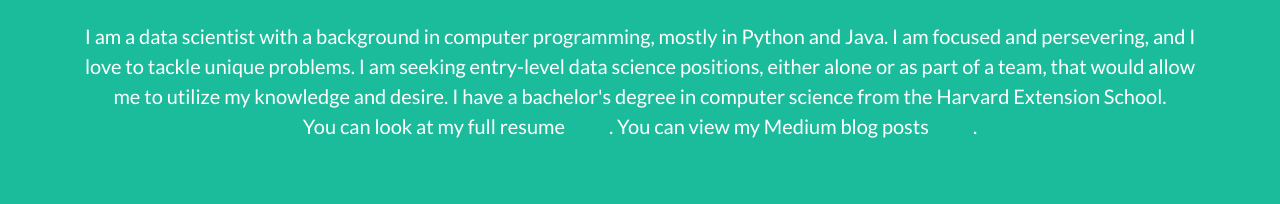
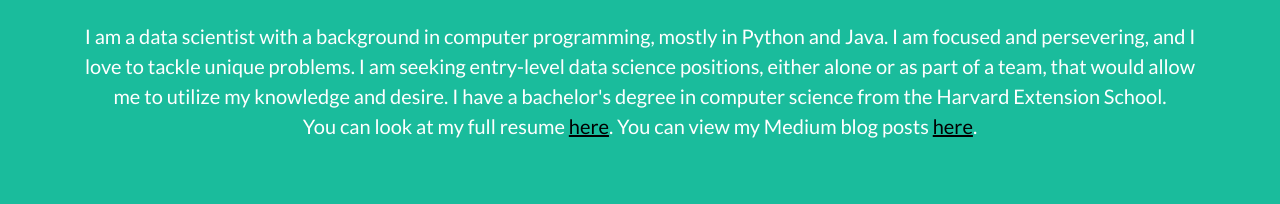
Before and after one commit to anandramakris/dsir927-portfolio, a plain HTML site: page index.html in a window 1280 px wide. Shown: the part 1585-1789 px from the top of the page. Drawn offline with nearby package versions, Linux system fonts and the light colour scheme.

Commit message:
Made links visible

```diff
--- a/index.html
+++ b/index.html
@@ -101,8 +101,8 @@
                     I am focused and persevering, and I love to tackle unique problems.
                     I am seeking entry-level data science positions, either alone or as part of a team, that would allow me to utilize my knowledge and desire.
                     I have a bachelor's degree in computer science from the Harvard Extension School.
-                    <br>You can look at my full resume <a href="https://docs.google.com/document/d/1kYHD1WbPgeeRCZopZosNveJPqnqUju1O2pCaSlwsxIs">here</a>.
-                    You can view my Medium blog posts <a href="https://medium.com/@anandramakris">here</a>.
+                    <br>You can look at my full resume <a href="https://docs.google.com/document/d/1kYHD1WbPgeeRCZopZosNveJPqnqUju1O2pCaSlwsxIs" style="color:Black;">here</a>.
+                    You can view my Medium blog posts <a href="https://medium.com/@anandramakris" style="color:Black;">here</a>.
                     </p></div>
                 </div>
             </div>
```
